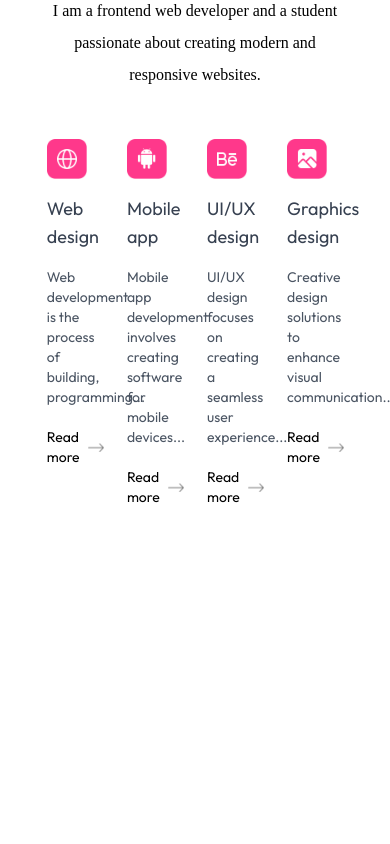
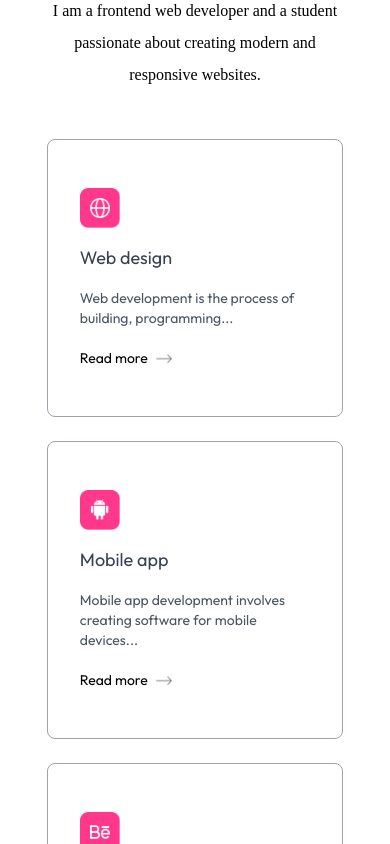
Before and after one commit to SiLEnT-24/webfolio, a Next.js app: page / in a window 390 px wide. Shown: the part 2780-3624 px from the top of the page. Before the commit the page ends 3367 px from the top, so only its background shows below. Built offline with nearby package versions, Linux system fonts and the light colour scheme; a web font is replaced by a local one.

Commit message:
Update Services component layout and styling; add grid template for responsive design

```diff
--- a/app/components/Services.jsx
+++ b/app/components/Services.jsx
@@ -16,14 +16,17 @@
                 and a student passionate about creating modern and responsive websites.
             </p>
 
-            <div className='grid grid-cols-4 gap-6 my-10'>
+            <div className='grid grid-cols-auto gap-6 my-10'>
                 {serviceData.map(({icon, title, description, link}, index)=>(
-                    <div key={index}>
+                    <div className='border border-gray-400 rounded-lg px-8
+                    py-12 hover:shadow-black cursor-pointer hover:bg-lightHover
+                    hover:-translate-y-1 duration-500'
+                     key={index}>
                         <Image src={icon} alt='' className='w-10' />
                         <h3 className='text-lg my-4 text-gray-700 '>{title}</h3>
                         <p className='text-sm text-gray-600 leading-5'>{description}</p>
                         <a href={link} className='flex items-center gap-2 text-sm mt-5'>
-                         Read more <Image src={assets.right_arrow} className='w-4' />
+                         Read more <Image src={assets.right_arrow} alt='' className='w-4' />
                         </a>
                     </div>
 
--- a/tailwind.config.mjs
+++ b/tailwind.config.mjs
@@ -19,6 +19,9 @@
       boxShadow: {
         'black': '4px 4px 0 #000',
         'white': '4px 4px 0 #fff',
+      },
+      gridTemplateColumns:{
+        'auto': 'repeat(auto-fit, minmax(200px, 1fr))'
       }
     },
   },
```
